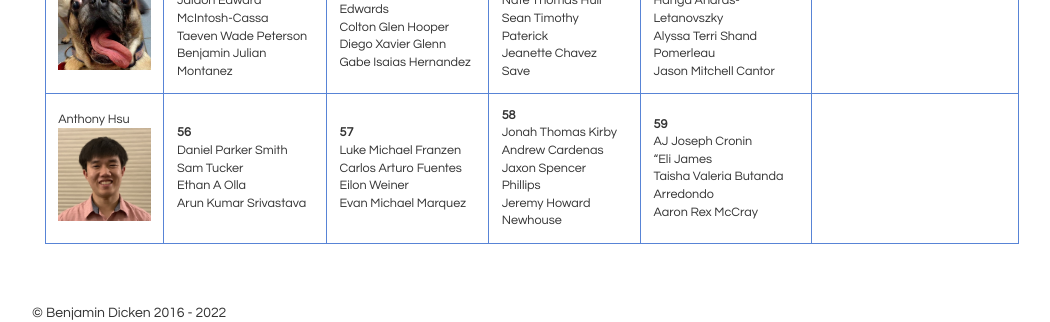
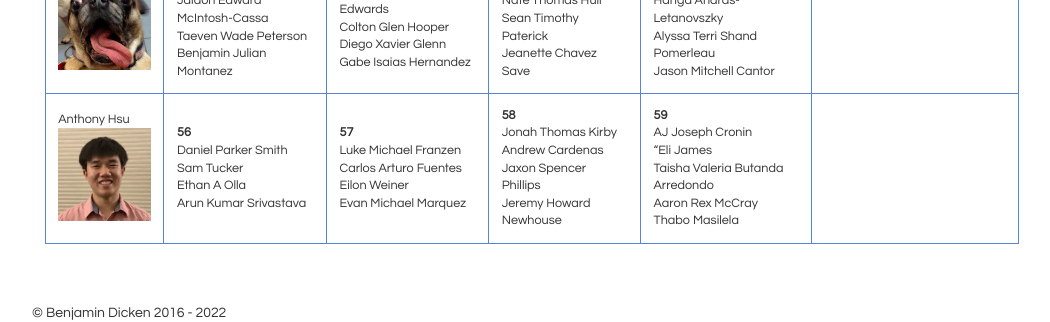
Before and after one commit to bddicken/cs110fall2022website, a Jekyll site: the page built from groups/benGroups/index.md, in a window 1280 px wide. Shown: the part 1797-2119 px from the top of the page, without its empty margins (108-1158 px from the left). Built offline with Jekyll 4.4.1, drawn with Linux system fonts in a browser that asks for light colours.

Commit message:
Add student to group

```diff
--- a/groups/benGroups/index.md
+++ b/groups/benGroups/index.md
@@ -17,4 +17,4 @@
 |Rachel Whitaker<br><img src="../../images/rwhitaker.jpg" class="taimg" />|**44**<br>Alastair H Magun<br>Hailan Fu<br>Olivia Téa Natsumi DeLong<br>Tavian Maurice Smith<br>|**45**<br>Ian J Stewart<br>Lily Marie West<br>Sebastian Antonio Gonzalez<br>Siobhan (Von) N. Leavy<br>|**46**<br>Amyra Azhel White<br>Kory M Smith<br>Mel A Kinghorn<br>Elba Priscilla Vera Caicedo<br>|**47**<br>Andrew William Muyanja<br>Alec William Condes Schmitt<br>Hery Yamil Aguirre<br>Cate Yip<br>|
 |Victoria Santos<br><img src="../../images/vsantos.jpg" class="taimg" />|**48**<br>Nina Bang<br>Sydney Lynn Enos<br>Aidan Maurice Carrier<br>Olivia Jean Dodge<br>|**49**<br>Jesse Ryan Oved<br>Aidan Ryan Tucker<br>Ellen Lee Jesina<br>Ashley Desmond<br>|**50**<br>Brian John Prieve<br>Nathan James Osborne<br>Elle Marguerite Kalamaris<br>Brandon Yang<br>|**51**<br>Anthony Daniel Castillo<br>Elise Bushra<br>Annabel Lee Paulson<br>Keon Howard<br>|
 |Alankrit Moses<br><img src="../../images/dog.png" class="taimg" />|**52**<br>Nate Ronald Mayerle<br>Jaidon Edward McIntosh-Cassa<br>Taeven Wade Peterson<br>Benjamin Julian Montanez<br>|**53**<br>Randy Duvall Deshown Edwards<br>Colton Glen Hooper<br>Diego Xavier Glenn<br>Gabe Isaias Hernandez<br>|**54**<br>Michaela Ochieng<br>Nate Thomas Hull<br>Sean Timothy Paterick<br>Jeanette Chavez Save<br>|**55**<br>Chloe Blake<br>Hanga Andras-Letanovszky<br>Alyssa Terri Shand Pomerleau<br>Jason Mitchell Cantor<br>|
-|Anthony Hsu<br><img src="../../images/ahsu.jpeg" class="taimg" />|**56**<br>Daniel Parker Smith<br>Sam Tucker<br>Ethan A Olla<br>Arun Kumar Srivastava<br>|**57**<br>Luke Michael Franzen<br>Carlos Arturo Fuentes<br>Eilon Weiner<br>Evan Michael Marquez<br>|**58**<br>Jonah Thomas Kirby<br>Andrew Cardenas<br>Jaxon Spencer Phillips<br>Jeremy Howard Newhouse<br>|**59**<br>AJ Joseph Cronin<br>"Eli James<br>Taisha Valeria Butanda Arredondo<br>Aaron Rex McCray<br>|
+|Anthony Hsu<br><img src="../../images/ahsu.jpeg" class="taimg" />|**56**<br>Daniel Parker Smith<br>Sam Tucker<br>Ethan A Olla<br>Arun Kumar Srivastava<br>|**57**<br>Luke Michael Franzen<br>Carlos Arturo Fuentes<br>Eilon Weiner<br>Evan Michael Marquez<br>|**58**<br>Jonah Thomas Kirby<br>Andrew Cardenas<br>Jaxon Spencer Phillips<br>Jeremy Howard Newhouse<br>|**59**<br>AJ Joseph Cronin<br>"Eli James<br>Taisha Valeria Butanda Arredondo<br>Aaron Rex McCray<br>Thabo Masilela<br>|
```
